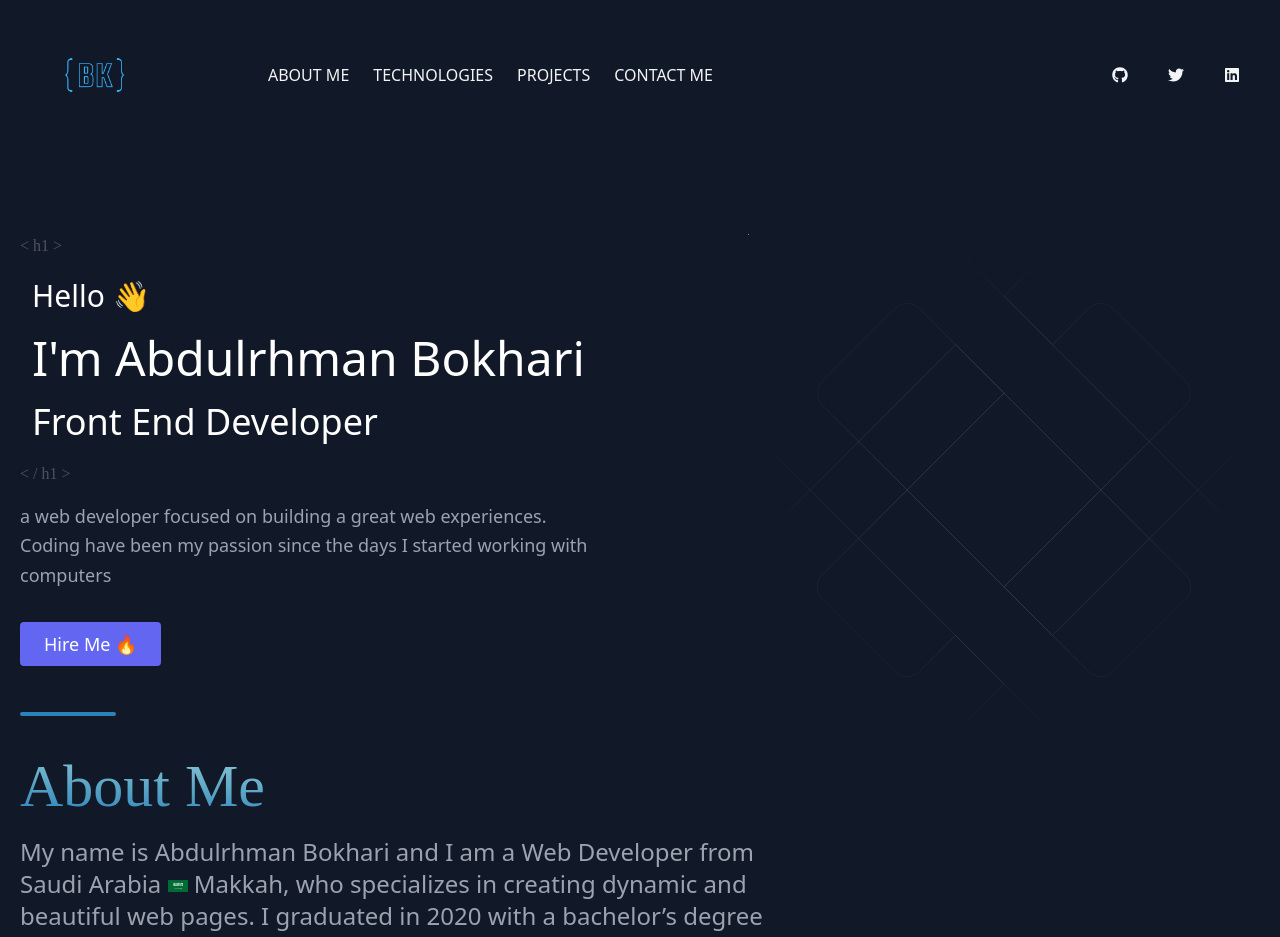
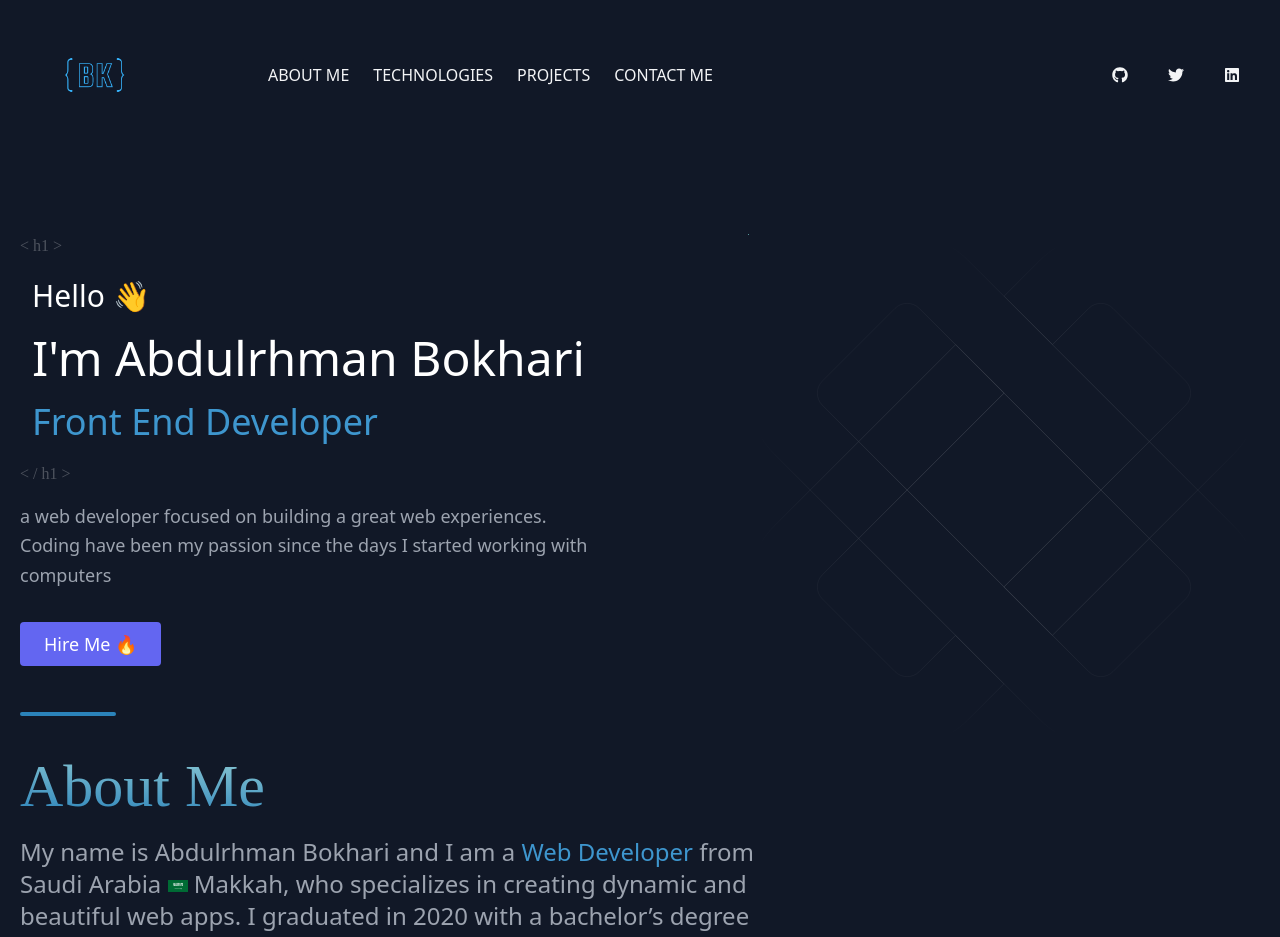
Before and after one commit to a-Bokhari118/portfolio, a Next.js app: page / in a window 1280 px wide. Shown: the top 937 px of the page. Built offline with nearby package versions, Linux system fonts and the light colour scheme.

Commit message:
:hammer: edit hero

```diff
--- a/components/About.js
+++ b/components/About.js
@@ -8,13 +8,13 @@ const About = () => {
         </h1>
 
         <p className="mb-8 text-gray-400 w-full lg:w-[60%] text-lg md:text-2xl leading-relaxed">
-          My name is Abdulrhman Bokhari and I am a <span> Web Developer </span>{' '}
-          from Saudi Arabia{' '}
-          <img src="/SA.png" className="w-5 h-3 inline-block" /> Makkah, who
-          specializes in creating dynamic and beautiful web pages. I graduated
-          in 2020 with a bachelor’s degree in <span>Computer Science</span> from
-          Yanbu University College. I am a person who has high passion in coding
-          and Gaming too 😀
+          My name is Abdulrhman Bokhari and I am a{' '}
+          <span className="text-[#3e96ce]"> Web Developer </span> from Saudi
+          Arabia <img src="/SA.png" className="w-5 h-3 inline-block" /> Makkah,
+          who specializes in creating dynamic and beautiful web apps. I
+          graduated in 2020 with a bachelor’s degree in{' '}
+          <span>Computer Science</span> from Yanbu University College. I am a
+          person who has high passion in coding and Gaming too 😀
         </p>
       </div>
     </section>
--- a/components/Hero.js
+++ b/components/Hero.js
@@ -11,7 +11,9 @@ const Hero = () => {
             <h1 className="text-4xl md:text-5xl pl-3 ">
               I'm Abdulrhman Bokhari
             </h1>
-            <h2 className="text-3xl pl-3 md:text-4xl">Front End Developer</h2>
+            <h2 className="text-3xl pl-3 md:text-4xl text-[#3e96ce]">
+              Front End Developer
+            </h2>
             <p className="font-sndFont opacity-25">&#60; &#47; h1 &#62; </p>
           </div>
           <p className="mb-8 leading-relaxed text-gray-400 text-lg lg:w-[50%]">
```
